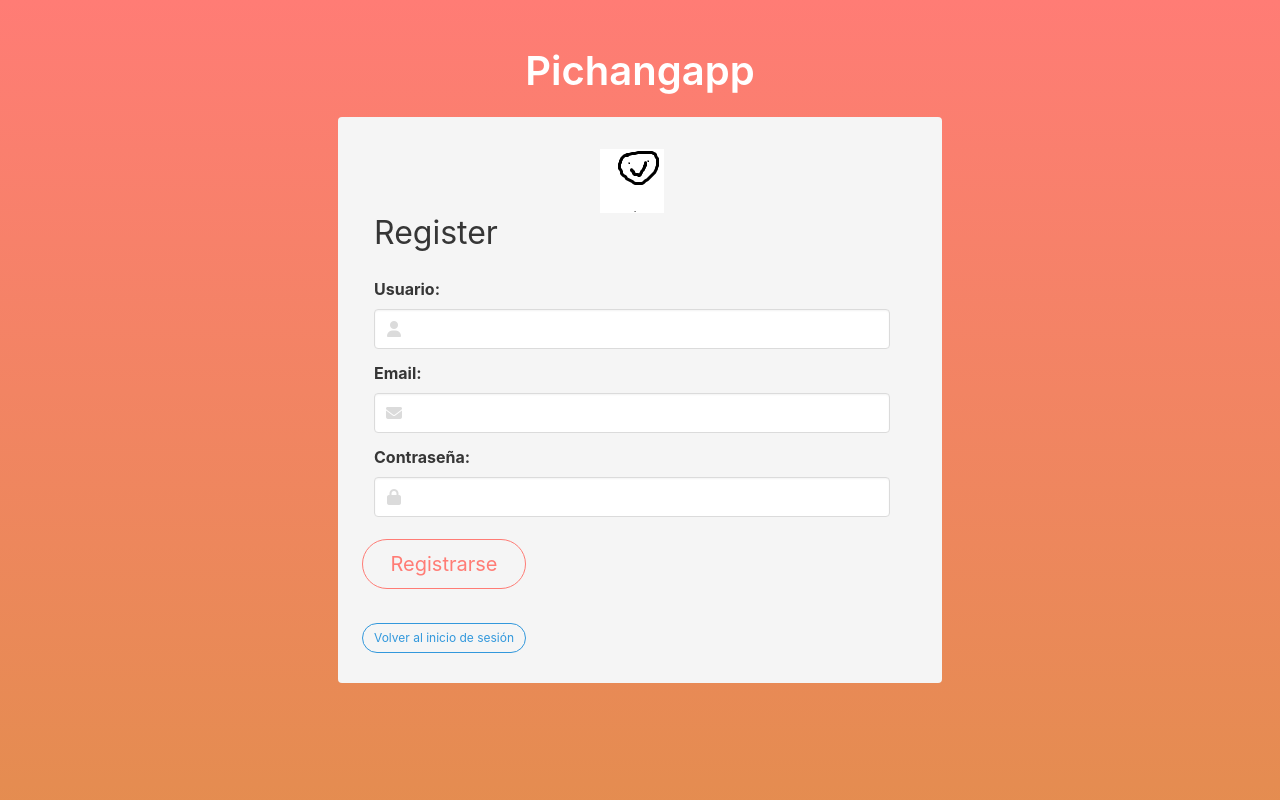
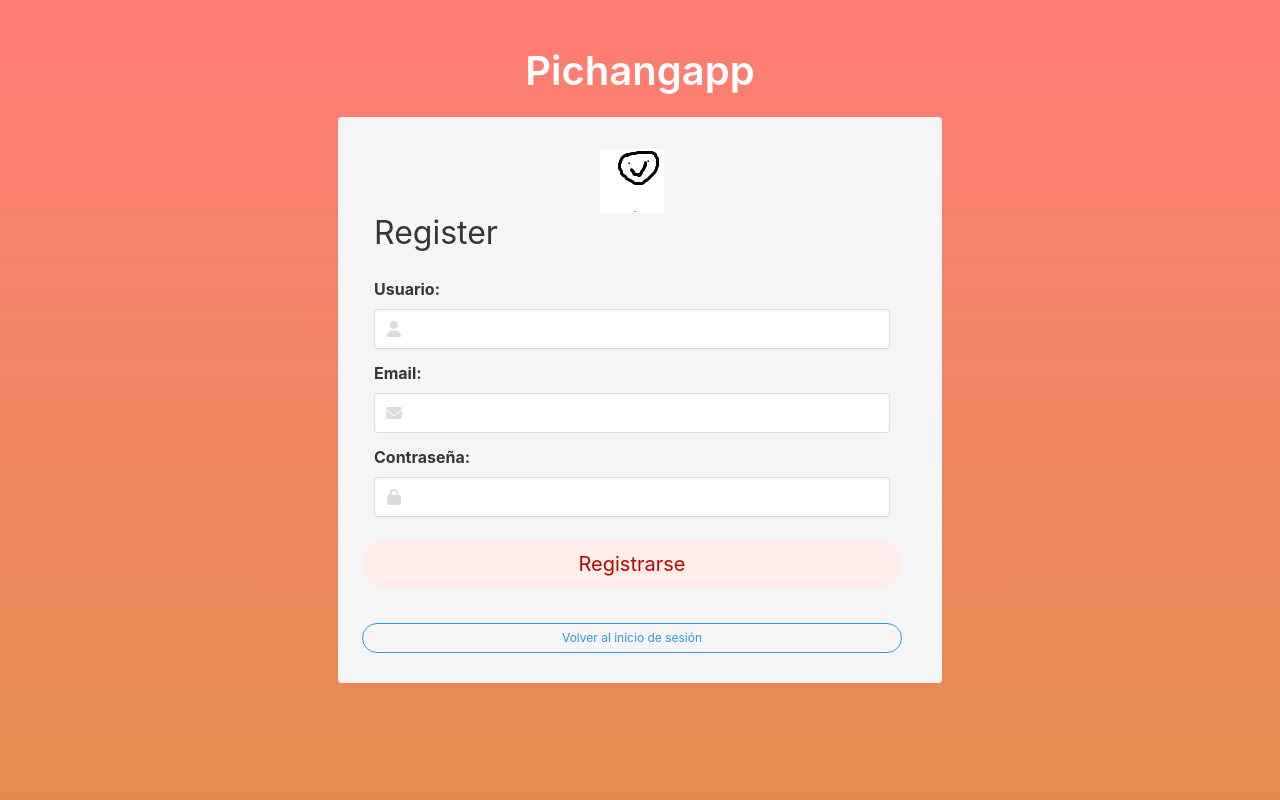
Before and after one commit to DCC-CC4401/2021-1-Grupo-2, a Django app: page /register/ in a window 1280 px wide. Run offline with Django 3.2, Linux system fonts and the light colour scheme; some libraries are stand-ins or nearby versions.

Commit message:
fix: Buttons sizes and notification position

```diff
--- a/pichapp/templates/pichapp/register.html
+++ b/pichapp/templates/pichapp/register.html
@@ -9,6 +9,7 @@
   <script src="https://kit.fontawesome.com/929bc70b66.js" crossorigin="anonymous"></script>
   <link rel="stylesheet" type="text/css" href="{% static 'pichapp/mystyles.css' %}">
   <link rel="stylesheet" type="text/css" href="{% static 'pichapp/register.css' %}">
+  <link rel="stylesheet" type="text/css" href="{% static 'pichapp/floating.css' %}">
   <script src="{% static 'pichapp/notification.js' %}"></script>
 </head>
 
@@ -55,13 +56,18 @@
                 </div>
               </form>
             </div>
-              <div class="columns">
-                <div class="column is-one-third is-vcentered">
-                  <button class="button is-primary is-rounded is-outlined is-medium is-fullwidth" type="submit" form="myForm"> Registrarse </button>
+              <div class="columns is-centered">
+                <div class="column is-vcentered has-text-centered">
+                  <button class="button is-primary is-rounded is-light is-medium is-fullwidth" type="submit" form="myForm"> Registrarse </button>
                   <br>
                   <a class="button is-info is-rounded is-outlined is-small is-fullwidth" href="{% url 'login_user' %}"> Volver al inicio de sesión </a>
                 </div>
-                <div class="column">
+              </div>
+          </div>
+        </div>
+      </div>
+      <div class="columns is-centered">
+        <div class="column is-half floating">
           {% if error %}
           <div class="notification is-warning">
             <button type="button" class="delete" onclick="hide_notification(this)"><span class="icon">
@@ -85,9 +91,6 @@
       </div>
     </div>
   </div>
-      </div>
-    </div>
-  </div>
 </body>
 
 </html>
```
Also changed, not shown: pichapp/templates/pichapp/login.html (+11 -7 lines). Lines whose indentation alone changed are shown as unchanged.
